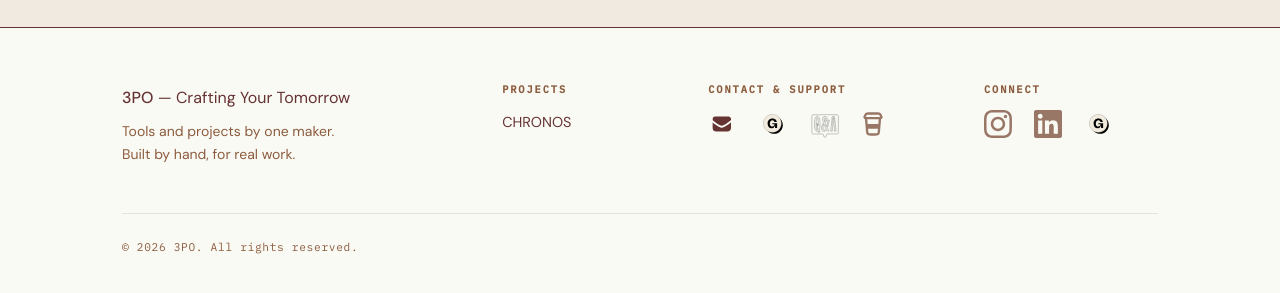
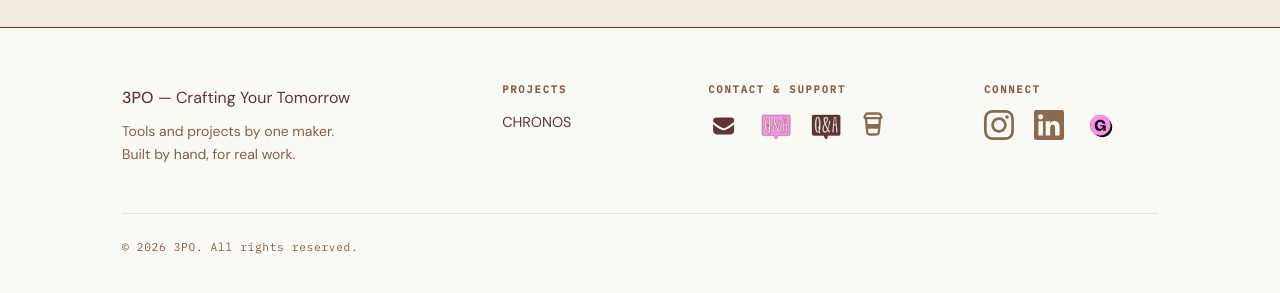
Before and after one commit to 3PO-3D/3po-3d.github.io, a Jekyll site: the page built from index.md, in a window 1280 px wide and 1400 px high, scrolled down 821 px. Shown: the part 1102-1395 px from the top of the window. Built offline with Jekyll 4.4.1, drawn with Linux system fonts in a browser that asks for light colours.

Commit message:
fix(footer): Q&A icons theme-tied, pink Q&A for Gumroad community, icon tint system, correct store/community logos

```diff
--- a/_includes/footer.html
+++ b/_includes/footer.html
@@ -15,38 +15,52 @@
       <div class="footer-links">
         <h4>Contact &amp; Support</h4>
         <div class="footer-icon-row">
+
           <a href="mailto:3po@3po3d.com" class="footer-icon-btn" aria-label="Email">
             <img
               id="footer-email-icon"
               src="{{ '/assets/icons/Icon=Emails_light.svg' | relative_url }}"
               data-light="{{ '/assets/icons/Icon=Emails_light.svg' | relative_url }}"
               data-dark="{{ '/assets/icons/Icon=Emails_dark.svg' | relative_url }}"
-              alt="Email" width="28" height="28">
+              alt="Email" width="32" height="32">
           </a>
+
           <a href="https://gumroad.com/communities/3445746057343/N_U1xisC7AgJXJKcjf0GAA==" target="_blank" rel="noopener" class="footer-icon-btn" aria-label="Gumroad Community">
-            <img src="{{ '/assets/icons/Stickers=gumroad logo 1 (2).svg' | relative_url }}" alt="Gumroad Community" width="28" height="28">
+            <img src="{{ '/assets/icons/Stickers=q&a_pink_svg.svg' | relative_url }}" alt="Gumroad Community" width="34" height="34" class="icon-no-tint">
           </a>
+
           <a href="https://github.com/orgs/3PO-3D/discussions" target="_blank" rel="noopener" class="footer-icon-btn" aria-label="GitHub Discussions">
-            <img src="{{ '/assets/icons/Stickers=q & a (1).svg' | relative_url }}" alt="GitHub Discussions" width="32" height="32">
+            <img
+              id="footer-qa-icon"
+              src="{{ '/assets/icons/Stickers=q&a_brown_svg.svg' | relative_url }}"
+              data-light="{{ '/assets/icons/Stickers=q&a_brown_svg.svg' | relative_url }}"
+              data-dark="{{ '/assets/icons/Stickers=q&a_yellow_svg.svg' | relative_url }}"
+              alt="GitHub Discussions" width="34" height="34" class="icon-no-tint">
           </a>
+
           <a href="https://github.com/sponsors/3PO-3D" target="_blank" rel="noopener" class="footer-icon-btn" aria-label="Buy Me a Coffee">
-            <img src="{{ '/assets/icons/Coffe_To_Go.svg' | relative_url }}" alt="Buy Me a Coffee" width="28" height="28">
+            <img src="{{ '/assets/icons/Coffe_To_Go.svg' | relative_url }}" alt="Buy Me a Coffee" width="28" height="28" class="icon-tint">
           </a>
+
         </div>
       </div>
 
       <div class="footer-links">
         <h4>Connect</h4>
         <div class="footer-icon-row">
+
           <a href="https://www.instagram.com/p/DWb9x8mF3F6/" target="_blank" rel="noopener" class="footer-icon-btn" aria-label="Instagram">
-            <img src="{{ '/assets/icons/Platform=Instagram, Color=Negative.svg' | relative_url }}" alt="Instagram" width="28" height="28">
+            <img src="{{ '/assets/icons/Platform=Instagram, Color=Negative.svg' | relative_url }}" alt="Instagram" width="30" height="30" class="icon-tint">
           </a>
+
           <a href="https://linkedin.com/in/bence-r%C3%A1cz-b444ab1b3" target="_blank" rel="noopener" class="footer-icon-btn" aria-label="LinkedIn">
-            <img src="{{ '/assets/icons/Platform=LinkedIn, Color=Negative.svg' | relative_url }}" alt="LinkedIn" width="28" height="28">
+            <img src="{{ '/assets/icons/Platform=LinkedIn, Color=Negative.svg' | relative_url }}" alt="LinkedIn" width="30" height="30" class="icon-tint">
           </a>
-          <a href="https://3po3d.gumroad.com/l/chronos" target="_blank" rel="noopener" class="footer-icon-btn" aria-label="Gumroad Store">
-            <img src="{{ '/assets/icons/Stickers=gumroad logo 1 (2).svg' | relative_url }}" alt="Gumroad Store" width="28" height="28">
+
+          <a href="https://3po3d.gumroad.com" target="_blank" rel="noopener" class="footer-icon-btn" aria-label="Gumroad Store">
+            <img src="{{ '/assets/icons/Stickers=gumroad logo_pink.svg' | relative_url }}" alt="Gumroad Store" width="32" height="32" class="icon-no-tint">
           </a>
+
         </div>
       </div>
 
--- a/_layouts/default.html
+++ b/_layouts/default.html
@@ -35,6 +35,7 @@
       swapImg('theme-toggle-icon');
       swapImg('nav-chronos-logo');
       swapImg('footer-email-icon');
+      swapImg('footer-qa-icon');
     })();
   </script>
 
@@ -58,6 +59,7 @@
         swapImg('theme-toggle-icon');
         swapImg('nav-chronos-logo');
         swapImg('footer-email-icon');
+        swapImg('footer-qa-icon');
       }
 
       btn.addEventListener('click', function() {
--- a/assets/css/style.scss
+++ b/assets/css/style.scss
@@ -185,42 +185,22 @@ body {
   }
 }
 
-// Icon tinting for Cupcake/Coffee/Q&A (white stroke icons)
-.footer-icon-btn img[src*="Coffe"],
-.footer-icon-btn img[src*="Cupcake"] {
-  // White stroke — tint to match text on light theme
-  filter: invert(22%) sepia(30%) saturate(400%) hue-rotate(330deg) brightness(60%);
-
-  [data-theme="deep-space"] & {
-    filter: invert(85%) sepia(10%) saturate(200%) brightness(90%);
-  }
+// .icon-tint — white-stroke/fill icons that need theme-aware tinting
+// Light theme: tint to warm brown. Dark theme: tint to warm cream.
+.icon-tint {
+  // Light theme default: tint white → warm brown
+  filter: invert(22%) sepia(40%) saturate(500%) hue-rotate(330deg) brightness(55%);
 }
 
-// Platform icons (white fill) — tint to text color
-.footer-icon-btn img[src*="Platform"] {
-  filter: invert(22%) sepia(30%) saturate(400%) hue-rotate(330deg) brightness(60%);
-
-  [data-theme="deep-space"] & {
-    filter: invert(85%) sepia(10%) saturate(200%) brightness(90%);
-  }
+[data-theme="deep-space"] .icon-tint {
+  // Dark theme: tint white → warm cream (#EDE0CC)
+  filter: invert(90%) sepia(15%) saturate(200%) hue-rotate(330deg) brightness(95%);
 }
 
-// Q&A sticker (black stroke) — tint warmly
-.footer-icon-btn img[src*="q %26 a"],
-.footer-icon-btn img[src*="q & a"] {
-  filter: invert(22%) sepia(30%) saturate(400%) hue-rotate(330deg) brightness(60%);
-  width: 36px;
-  height: 36px;
-
-  [data-theme="deep-space"] & {
-    filter: invert(85%) sepia(10%) saturate(200%) brightness(90%);
-  }
-}
-
-// Gumroad logo — never tinted, always its own colors
-.footer-icon-btn img[src*="gumroad"] {
+// .icon-no-tint — sticker/branded icons that carry their own colors, never filtered
+.icon-no-tint {
   filter: none !important;
-  border-radius: 50%;
+  border-radius: 4px;
 }
 
 // ─── Typography ─────────────────────────────────────────────
```
Also changed, not shown: assets/icons/About_profile_svg.svg (added), assets/icons/Platform=Google, Color=Negative.svg (deleted), assets/icons/Stickers=follow.svg (deleted), assets/icons/Stickers=gumroad logo_pink.svg (added), assets/icons/Stickers=gumroad logo_white.svg (renamed from assets/icons/Stickers=gumroad logo 1 (2).svg), assets/icons/Stickers=q & a (1).svg (deleted), assets/icons/Stickers=q & a.svg (deleted), assets/icons/Stickers=q&a_brown_svg.svg (added), assets/icons/Stickers=q&a_pink_svg.svg (added), assets/icons/Stickers=q&a_yellow_svg.svg (added).
